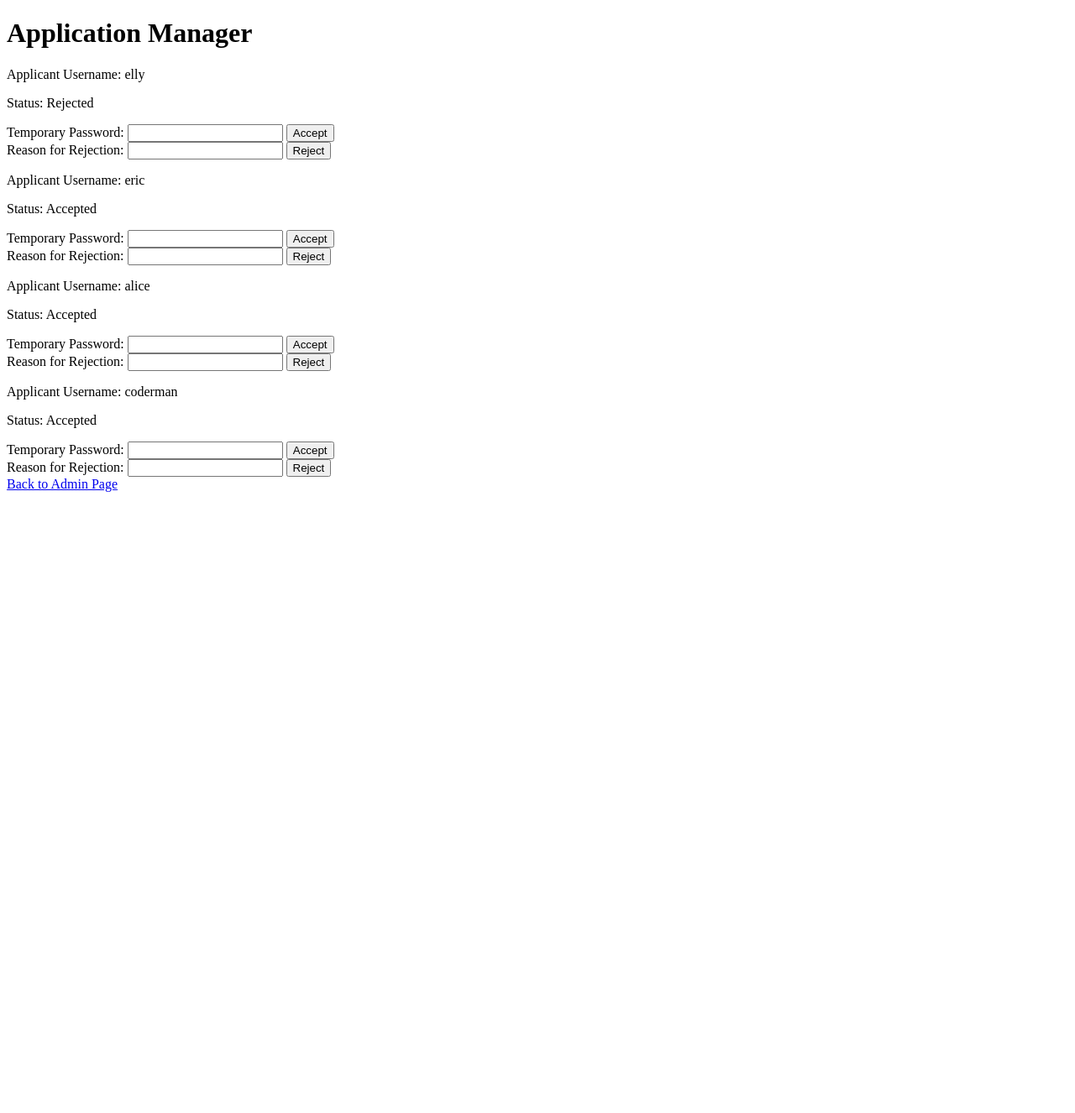
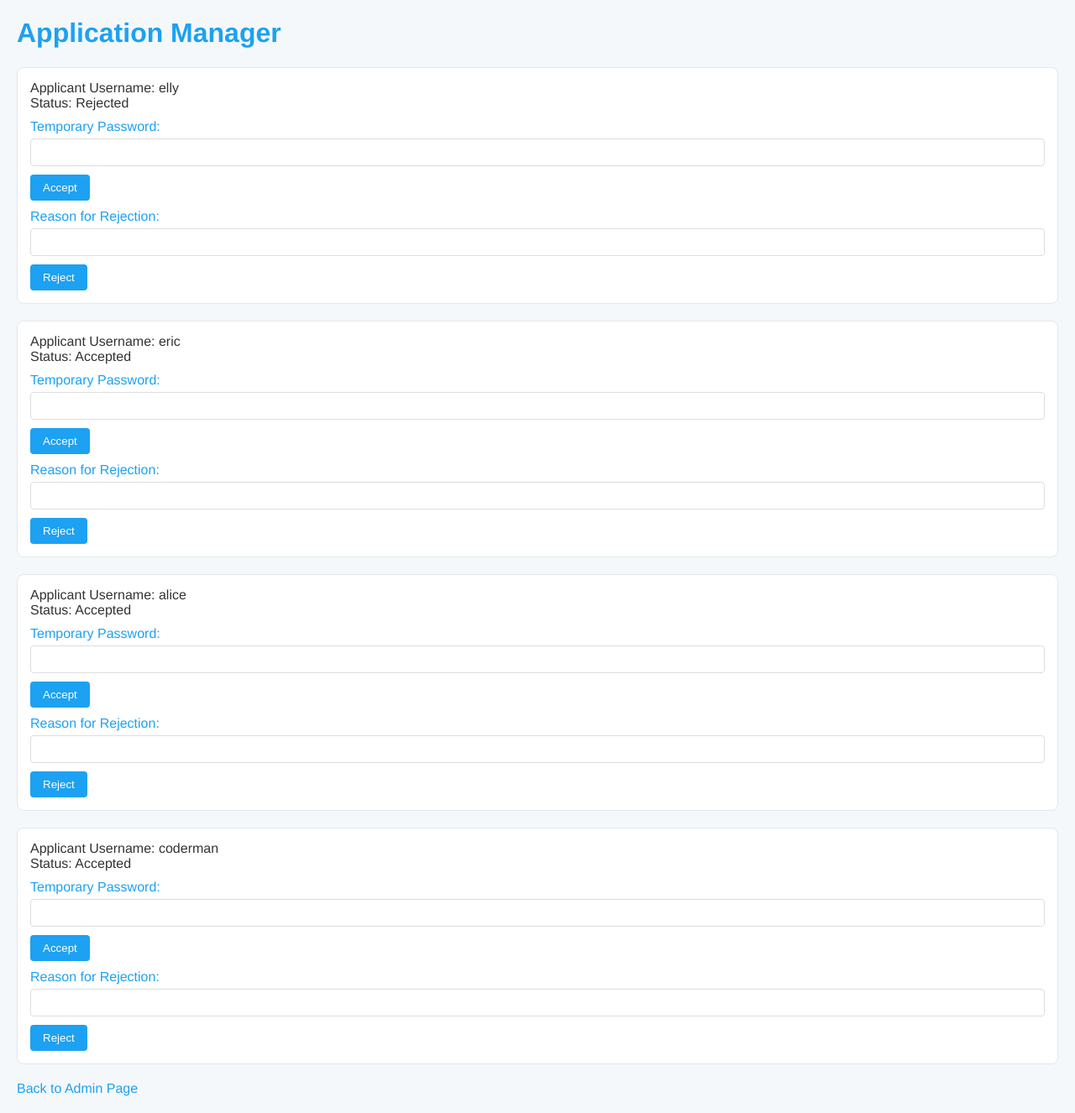
Before and after one commit to ellyhonig/miniTwitter, a Flask app: page /application-manager in a window 1280 px wide. Shown: the whole page at 84% size. Before the commit the page ends 586 px from the top, so only its background shows below. Run offline with Flask 3, Linux system fonts and the light colour scheme.

Commit message:
Added Styles

```diff
--- a/templates/application_manager_page.html
+++ b/templates/application_manager_page.html
@@ -2,7 +2,66 @@
 <html>
 <head>
     <title>Application Manager</title>
+    <style>
+        body {
+            font-family: 'Helvetica Neue', Arial, sans-serif;
+            background-color: #f5f8fa;
+            margin: 20px;
+        }
 
+        h1 {
+            color: #1da1f2;
+        }
+
+        div {
+            background-color: #fff;
+            border: 1px solid #e1e8ed;
+            padding: 15px;
+            margin-bottom: 20px;
+            border-radius: 8px;
+        }
+
+        p {
+            margin: 0;
+            color: #333;
+        }
+
+        form {
+            margin-top: 10px;
+        }
+
+        label {
+            display: block;
+            margin-bottom: 5px;
+            color: #1da1f2;
+        }
+
+        input[type="password"],
+        input[type="text"] {
+            width: 100%;
+            padding: 8px;
+            margin-bottom: 10px;
+            box-sizing: border-box;
+            border: 1px solid #ddd;
+            border-radius: 4px;
+        }
+
+        input[type="submit"] {
+            background-color: #1da1f2;
+            color: #fff;
+            padding: 8px 15px;
+            border: none;
+            border-radius: 4px;
+            cursor: pointer;
+        }
+
+        a {
+            display: block;
+            margin-top: 20px;
+            color: #1da1f2;
+            text-decoration: none;
+        }
+    </style>
 </head>
 <body>
     <h1>Application Manager</h1>
```
Also changed, not shown: templates/home.html (+87 -1 lines), templates/user_management.html (+59 -0 lines).
